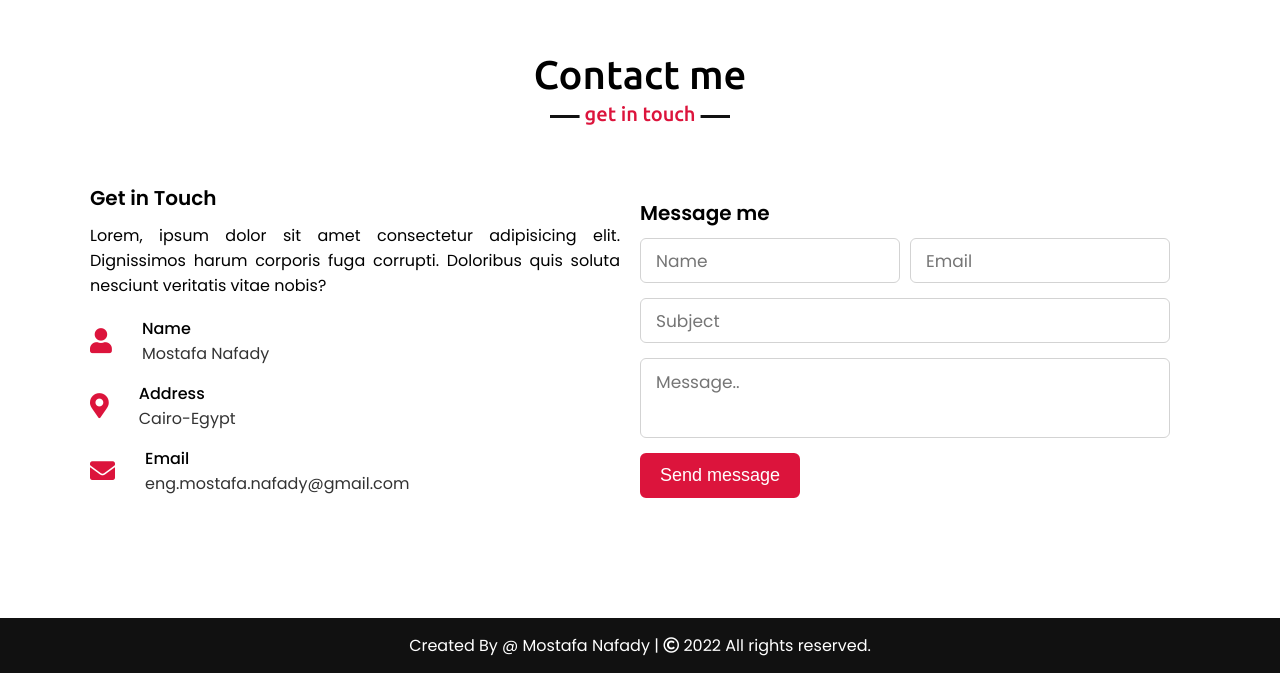
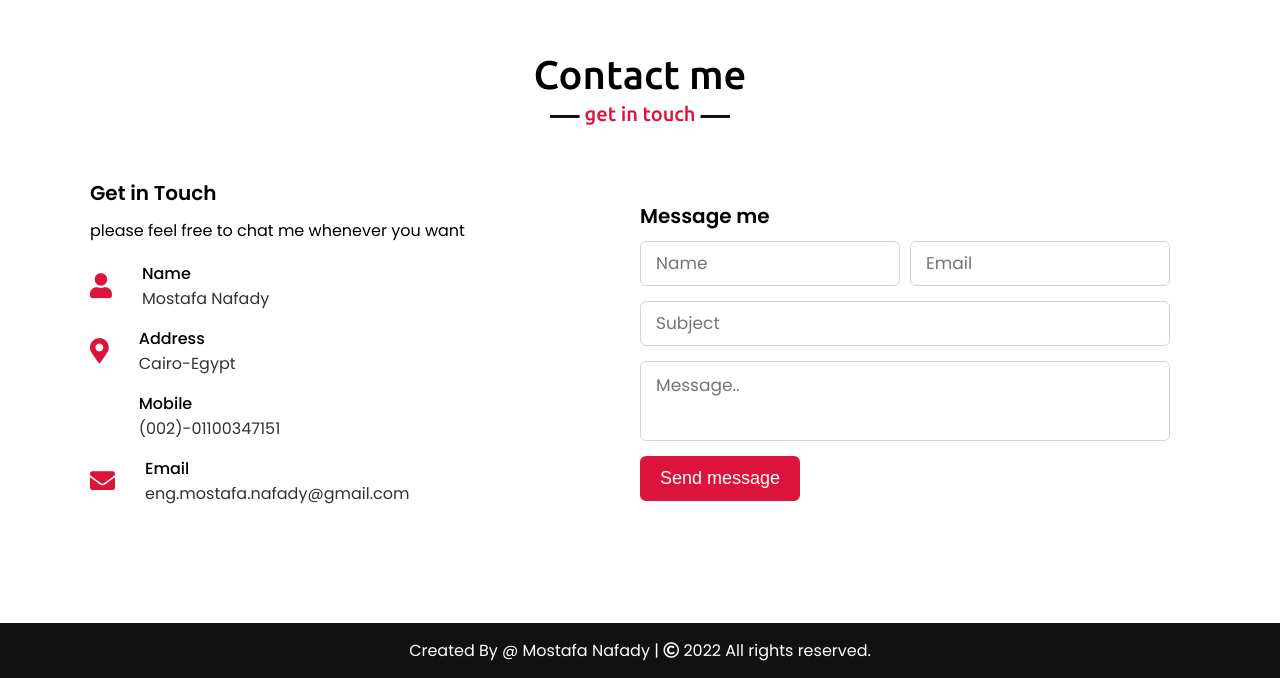
Before and after one commit to Mostafa-Nafady/Mostafa-Nafady.github.io, a plain HTML site: page index.html in a window 1280 px wide. Shown: the part 3122-3800 px from the top of the page. Drawn offline with nearby package versions, Linux system fonts and the light colour scheme.

Commit message:
Update index.html

```diff
--- a/index.html
+++ b/index.html
@@ -200,7 +200,7 @@
             <div class="contact-content">
                 <div class="column left">
                     <div class="text">Get in Touch</div>
-                    <p>Lorem, ipsum dolor sit amet consectetur adipisicing elit. Dignissimos harum corporis fuga corrupti. Doloribus quis soluta nesciunt veritatis vitae nobis?</p>
+                    <p>please feel free to chat me whenever you want</p>
                     <div class="icons">
                         <div class="row">
                             <i class="fas fa-user"></i>
@@ -214,6 +214,13 @@
                             <div class="info">
                                 <div class="head">Address</div>
                                 <div class="sub-title">Cairo-Egypt</div>
+                            </div>
+                        </div>
+                         <div class="row">
+                            <i class="fa-regular fa-mobile"></i>
+                            <div class="info">
+                                <div class="head">Mobile</div>
+                                <div class="sub-title">(002)-01100347151</div>
                             </div>
                         </div>
                         <div class="row">
```
